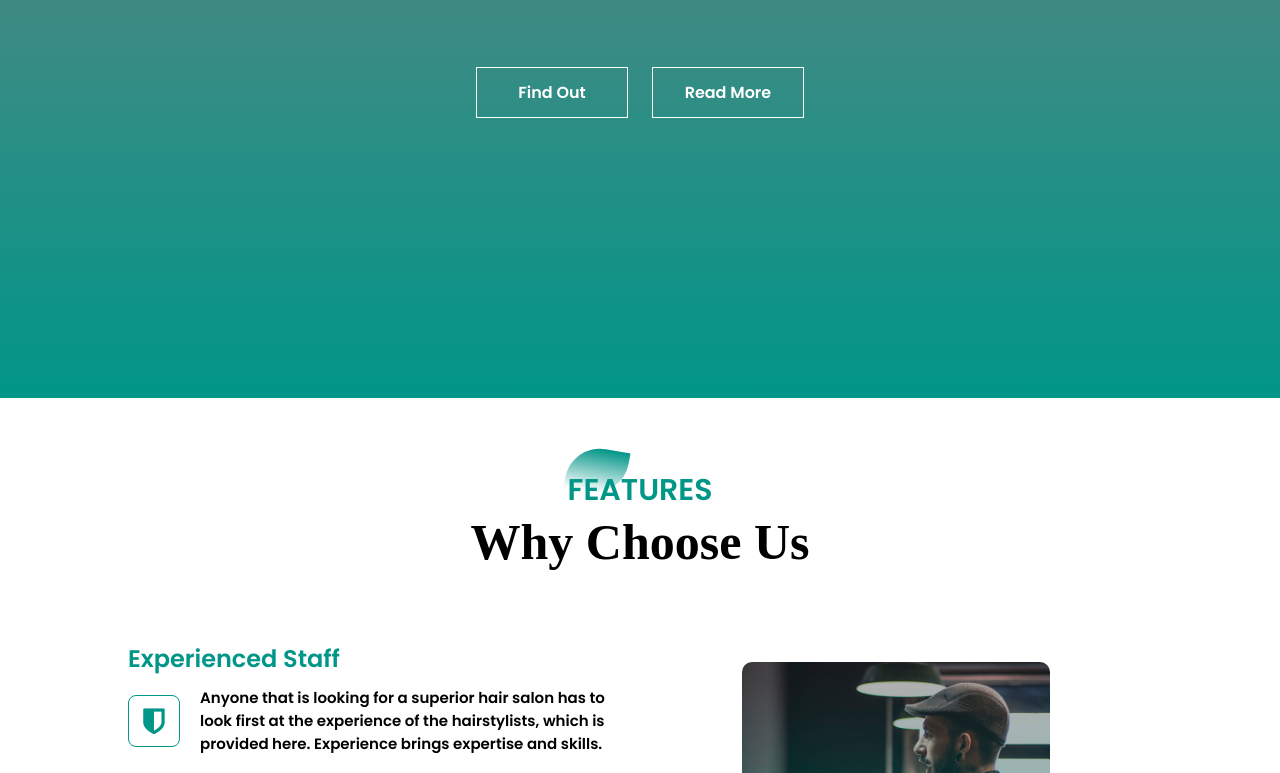
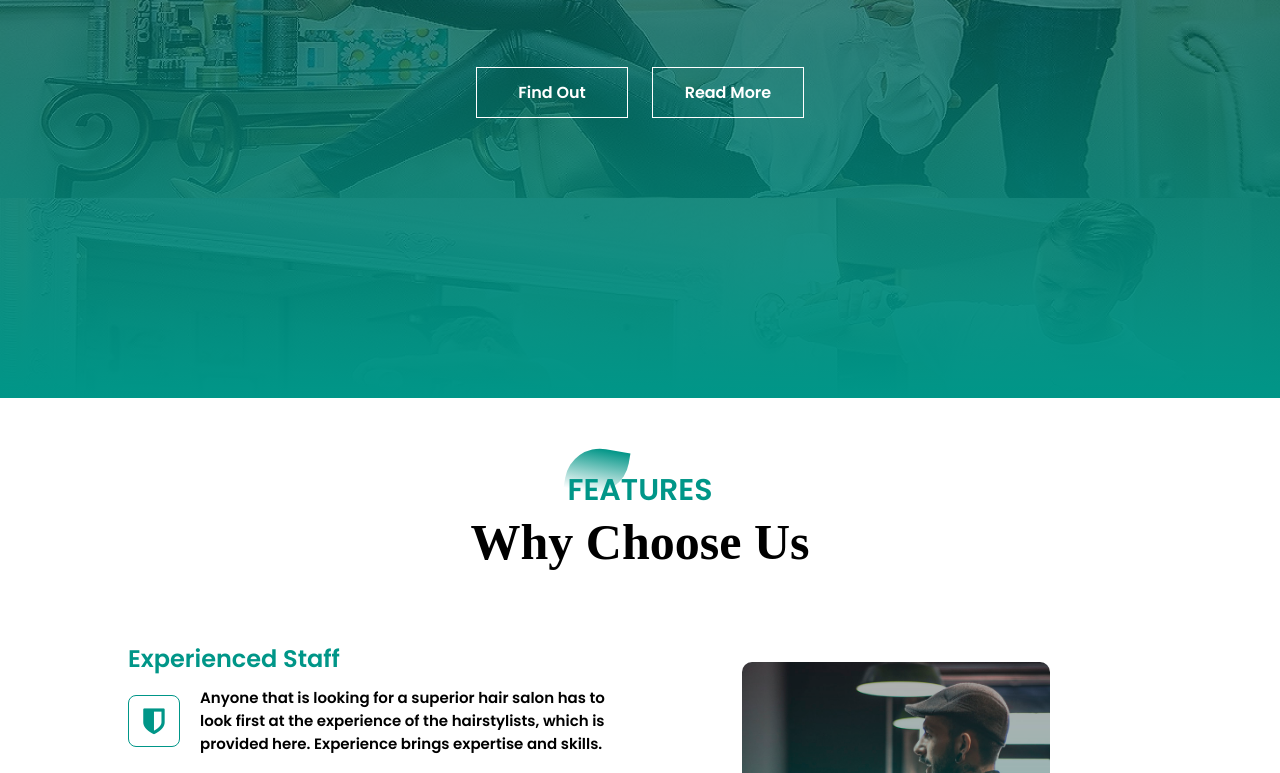
Before and after one commit to SakshiGuleria/SG7021-Assignment3, a plain HTML site: page index.html in a window 1280 px wide. Shown: the part 402-1175 px from the top of the page. Drawn offline with Linux system fonts and the light colour scheme.

Commit message:
Update index.html

```diff
--- a/index.html
+++ b/index.html
@@ -9,7 +9,7 @@
 			rel="stylesheet">
 	  </head>
 	  <body>
-	     <section id="banner" style="background:linear-gradient(rgba(0,0,0,0.5),#009688),url(images/banner.jpg)">
+	     <section id="banner" style="background:linear-gradient(rgba(0,0,0,0.5),#009688),url(banner.jpg)">
 		      <img src="logo.png" class="logo">
 		      <div class="banner-text">
 			     <h1>Hair Studio</h1>
```
